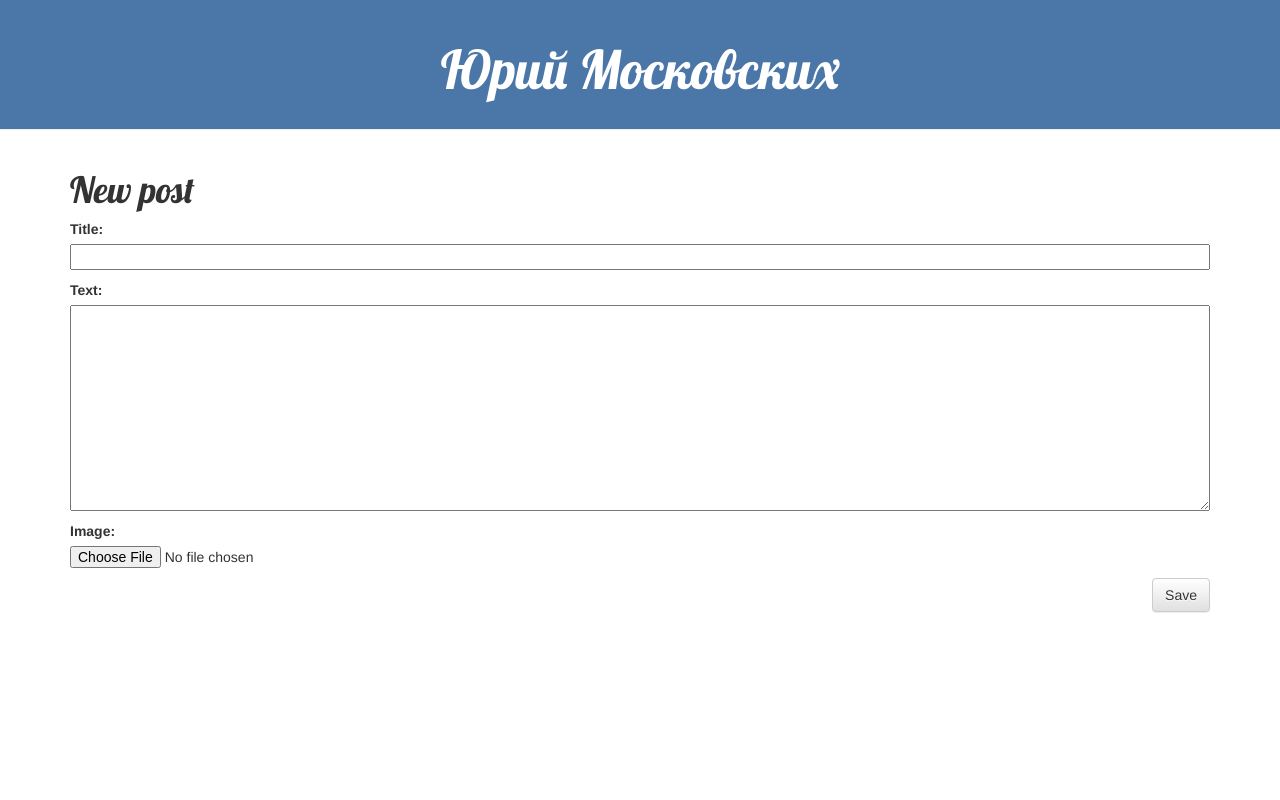
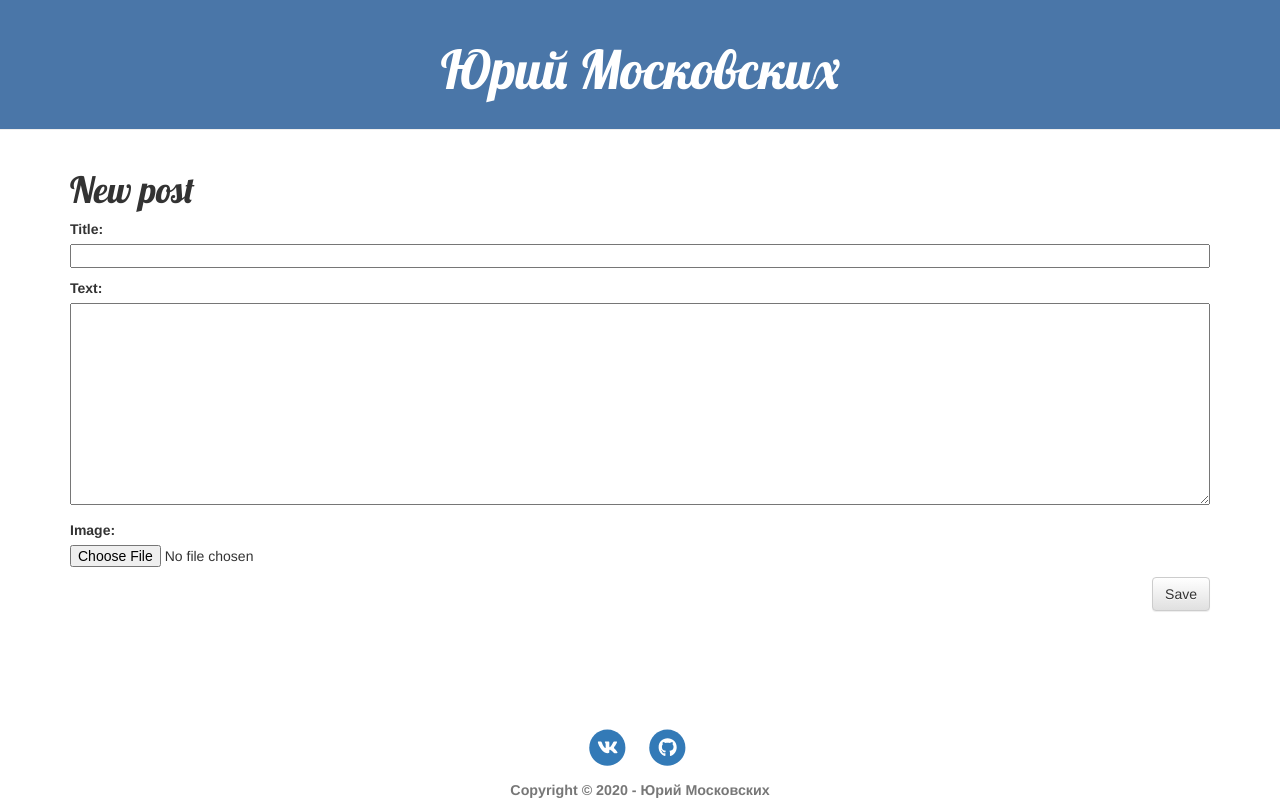
Before and after one commit to YuraMoskovskih/My_Blog, a Django app: page /post/new/ in a window 1280 px wide. Run offline with Django 3.2, Linux system fonts and the light colour scheme; some libraries are stand-ins or nearby versions.

Commit message:
version 0.2

```diff
--- a/blog/static/css/blog.css
+++ b/blog/static/css/blog.css
@@ -1,3 +1,17 @@
+* {
+	margin: 0;
+	padding: 0;
+}
+
+html,
+body {
+	height: 100%;
+}
+
+.wrapper {
+	position: relative;
+	min-height: 100%;
+}
 
 .page-header {
     background-color: #4A76A8;
@@ -15,6 +29,7 @@
 .content {
     margin-left: auto;
     margin-right: auto;
+    padding-bottom: 90px;
 }
 
 img {
@@ -55,3 +70,11 @@ h1, h2, h3, h4 {
 .post h1 a, .post h1 a:visited {
     color: #000000;
 }
+
+footer {
+	position: absolute;
+	left: 0;
+	bottom: 0;
+	width: 100%;
+	height: auto;
+}
--- a/blog/templates/blog/base.html
+++ b/blog/templates/blog/base.html
@@ -1,7 +1,22 @@
 {% load static %}
-<html>
+
+
+<!DOCTYPE html>
+<html lang="ru">
     <head>
+        <meta charset="utf-8" />
+        <meta name="viewport" content="width=device-width, initial-scale=1, shrink-to-fit=no" />
+        <meta name="description" content="" />
+        <meta name="author" content="" />
         <title>Юрий Московских</title>
+        <!-- Font Awesome icons (free version)-->
+        <script src="https://use.fontawesome.com/releases/v5.12.1/js/all.js" crossorigin="anonymous"></script>
+        <!-- Google fonts-->
+        <link href="https://fonts.googleapis.com/css?family=Merriweather+Sans:400,700" rel="stylesheet" />
+        <link href="https://fonts.googleapis.com/css?family=Merriweather:400,300,300italic,400italic,700,700italic" rel="stylesheet" type="text/css" />
+        <!-- Third party plugin CSS-->
+        <link href="https://cdnjs.cloudflare.com/ajax/libs/magnific-popup.js/1.1.0/magnific-popup.min.css" rel="stylesheet" />
+        <!-- Core theme CSS (includes Bootstrap)-->
         <link rel="stylesheet" href="//maxcdn.bootstrapcdn.com/bootstrap/3.2.0/css/bootstrap.min.css">
         <link rel="stylesheet" href="//maxcdn.bootstrapcdn.com/bootstrap/3.2.0/css/bootstrap-theme.min.css">
         <link href="https://fonts.googleapis.com/css?family=Lobster&subset=latin,cyrillic" rel="stylesheet" type="text/css">
@@ -24,3 +39,37 @@
         </div>
      </body>
 </html>
+
+<!-- Footer -->
+<footer>
+    <div class="container">
+        <div class="row">
+                <ul class="list-inline text-center">
+                    <li class="list-inline-item">
+                        <a href="https:vk.com/yura.moskovskih">
+                            <span class="fa-stack fa-lg">
+                                <i class="fas fa-circle fa-stack-2x"></i>
+                                <i class="fab fa-vk fa-stack-1x fa-inverse"></i>
+                            </span>
+                        </a>
+                    </li>
+                    <li class="list-inline-item">
+                        <a href="https://github.com/YuraMoskovskih">
+                            <span class="fa-stack fa-lg">
+                                <i class="fas fa-circle fa-stack-2x"></i>
+                                <i class="fab fa-github fa-stack-1x fa-inverse"></i>
+                            </span>
+                        </a>
+                    </li>
+                </ul>
+                <div class="container"><div class="small text-center text-muted"><big><strong>Copyright © 2020 - Юрий Московских</strong></big></div></div>
+        </div>
+    </div>
+</footer>
+<!-- Bootstrap core JS-->
+<script src="https://cdnjs.cloudflare.com/ajax/libs/jquery/3.4.1/jquery.min.js"></script>
+<script src="https://stackpath.bootstrapcdn.com/bootstrap/4.4.1/js/bootstrap.bundle.min.js"></script>
+<!-- Third party plugin JS-->
+<script src="https://cdnjs.cloudflare.com/ajax/libs/jquery-easing/1.4.1/jquery.easing.min.js"></script>
+<script src="https://cdnjs.cloudflare.com/ajax/libs/magnific-popup.js/1.1.0/jquery.magnific-popup.min.js"></script>
+<!-- Core theme JS-->
```
Also changed, not shown: media/media/Без_имени.png (deleted), media/media/Снимок_экрана_2020-03-07_14-13-33.png (added).
